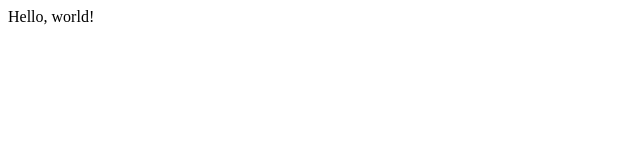
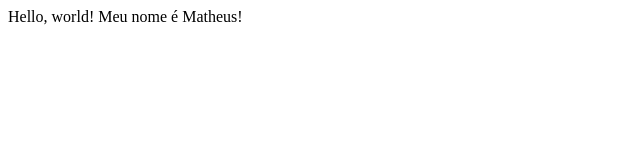
Before and after one commit to Wiltner/teste_git, a plain HTML site: page index.html in a window 1280 px wide. Shown: the whole page, without its empty margins (0-640 px from the left). Drawn offline with Linux system fonts and the light colour scheme.

Commit message:
Meu nome é Matheus

```diff
--- a/index.html
+++ b/index.html
@@ -1,5 +1,6 @@
 <html>
 	<body>
-	Hello, world!
+		Hello, world!
+		Meu nome é Matheus!
 	</body>
 </html>
```
